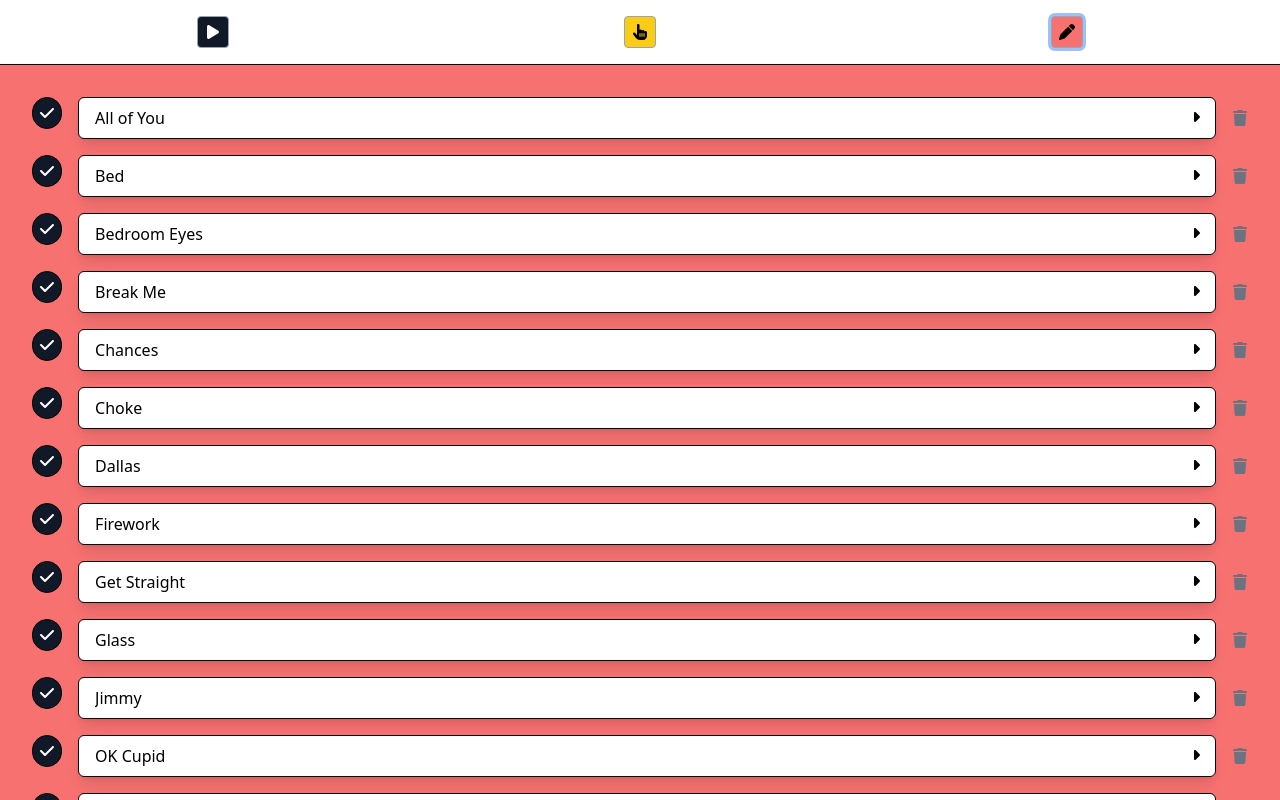
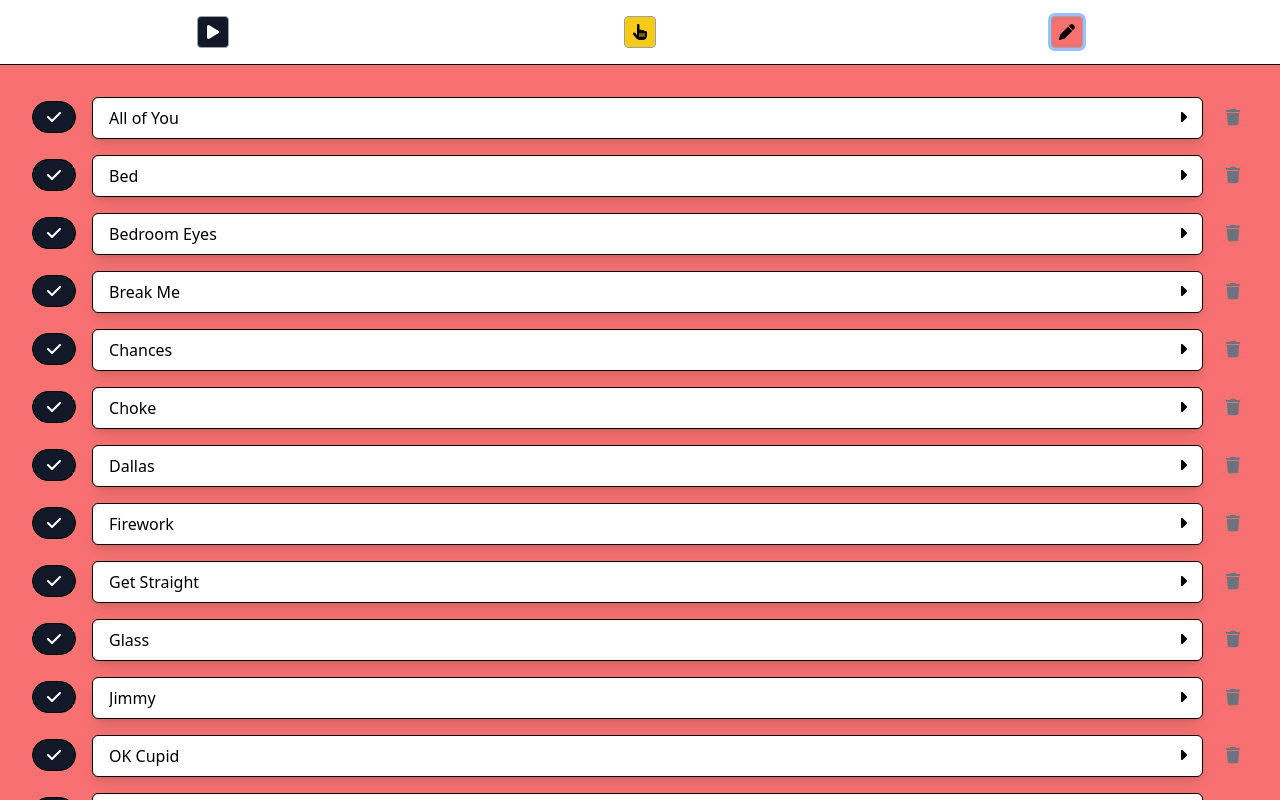
Before and after one commit to kylemichaelsullivan/kmSetList, a React (Vite) app: page / in a window 1280 px wide. Both pictures are taken after a click on the button 1066 px from the left and 32 px from the top of the page. Shown: the top 800 px of the page. Built offline with nearby package versions, Linux system fonts and the light colour scheme.

Commit message:
FIX: song => songName, song: TSong

```diff
--- a/src/components/modes/Editing/RemoveSong.tsx
+++ b/src/components/modes/Editing/RemoveSong.tsx
@@ -1,26 +1,33 @@
+import { useCatalog } from '@/context/catalog';
+
 import { FontAwesomeIcon } from '@fortawesome/react-fontawesome';
 import { faTrash } from '@fortawesome/free-solid-svg-icons';
 
+import type { TSong } from '@/types';
+
 type RemoveSongProps = {
-	song: string;
+	song: TSong;
 };
 
 function RemoveSong({ song }: RemoveSongProps) {
-	function confirmDelete() {
+	const songName = song[0];
+	const { removeSongFromCatalog } = useCatalog();
+
+	const confirmDelete = () => {
 		if (
 			confirm(
-				`Are you sure you want to DELETE ${song}?\nThis action cannot be undone.`,
+				`Are you sure you want to DELETE ${songName}?\nThis cannot be undone.`,
 			)
 		) {
-			alert(`${song} has been deleted.`);
+			removeSongFromCatalog(songName);
 		}
-	}
+	};
 
 	return (
 		<button
 			type='button'
-			className='RemoveSong min-w-4 flex-1 text-gray-500 transition-colors duration-300 hover:text-gray-900'
-			title={`Delete ${song} from Catalog`}
+			className='RemoveSong min-w-4 text-gray-500 mt-1 w-8 h-8 transition-colors duration-300 hover:text-gray-900'
+			title={`Delete ${songName} (from catalog)`}
 			onClick={confirmDelete}
 		>
 			<FontAwesomeIcon icon={faTrash} />
--- a/src/components/modes/Editing/ToggleSong.tsx
+++ b/src/components/modes/Editing/ToggleSong.tsx
@@ -1,25 +1,18 @@
-import { useState } from 'react';
-
 import { FontAwesomeIcon } from '@fortawesome/react-fontawesome';
 import { faCheck } from '@fortawesome/free-solid-svg-icons';
 
-type ToggleSongPtops = {
-	song: string;
+type ToggleSongProps = {
+	songName: string;
+	isActive: boolean;
+	toggleSong: () => void;
 };
 
-function ToggleSong({ song }: ToggleSongPtops) {
-	const [isActive, setIsActive] = useState();
-
-	// I'm leaning hard on conventions to convey meaning here
-	function toggleSong() {
-		alert(`${song} toggled.`);
-	}
-
+function ToggleSong({ songName, isActive, toggleSong }: ToggleSongProps) {
 	return (
 		<button
 			type='button'
-			className={`ToggleSong flex items-center justify-center rounded-full border border-black ${true ? 'bg-gray-900' : 'bg-white'} h-8 w-8 text-white transition-colors hover:bg-gray-500`}
-			title={isActive ? `Toggle ${song}` : `Toggle ${song}`}
+			className={`ToggleSong flex items-center justify-center rounded-full border border-black box-border ${isActive ? 'bg-gray-900' : 'bg-white'} text-white w-12 h-8 mt-1 transition-colors hover:bg-gray-500 ${isActive ? 'hover:text-white' : 'hover:text-gray-500'}`}
+			title={isActive ? `Disable ${songName}` : `Enable ${songName}`}
 			onClick={toggleSong}
 		>
 			<FontAwesomeIcon icon={faCheck} />
--- a/src/components/modes/Selecting/RemoveSong.tsx
+++ b/src/components/modes/Selecting/RemoveSong.tsx
@@ -4,18 +4,18 @@ import { FontAwesomeIcon } from '@fortawesome/react-fontawesome';
 import { faCircleMinus } from '@fortawesome/free-solid-svg-icons';
 
 type RemoveSongProps = {
-	song: string;
+	songName: string;
 };
 
-function RemoveSong({ song }: RemoveSongProps) {
+function RemoveSong({ songName }: RemoveSongProps) {
 	const { removeSongFromSetlist } = useSetlist();
 
 	return (
 		<button
 			type='button'
 			className='RemoveSong min-w-4 flex-1 text-gray-500 transition-colors duration-300 hover:text-gray-900'
-			title={`Remove ${song} from Setlist`}
-			onClick={() => removeSongFromSetlist(song)}
+			title={`Remove ${songName} (from setlist)`}
+			onClick={() => removeSongFromSetlist(songName)}
 		>
 			<FontAwesomeIcon icon={faCircleMinus} />
 		</button>
```
